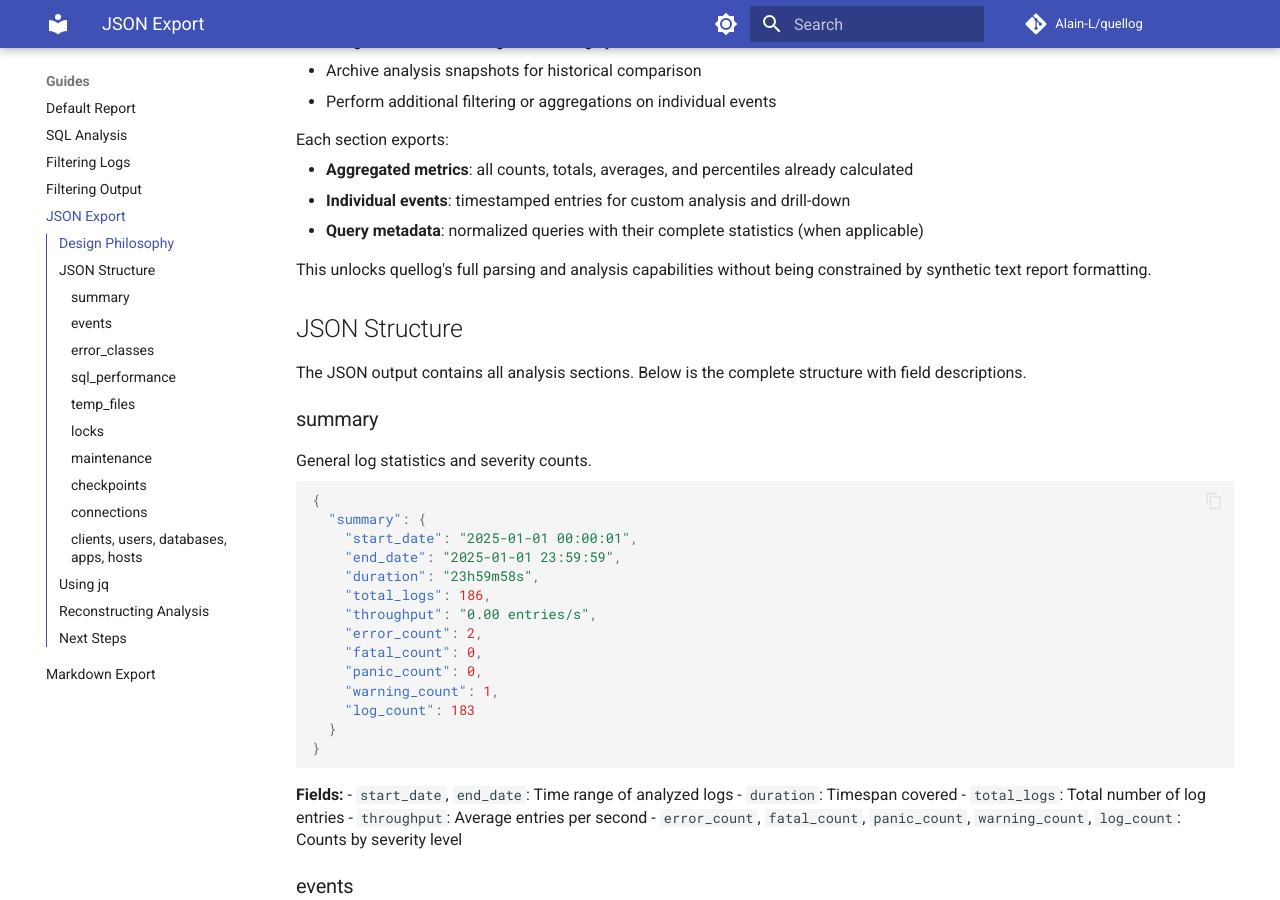
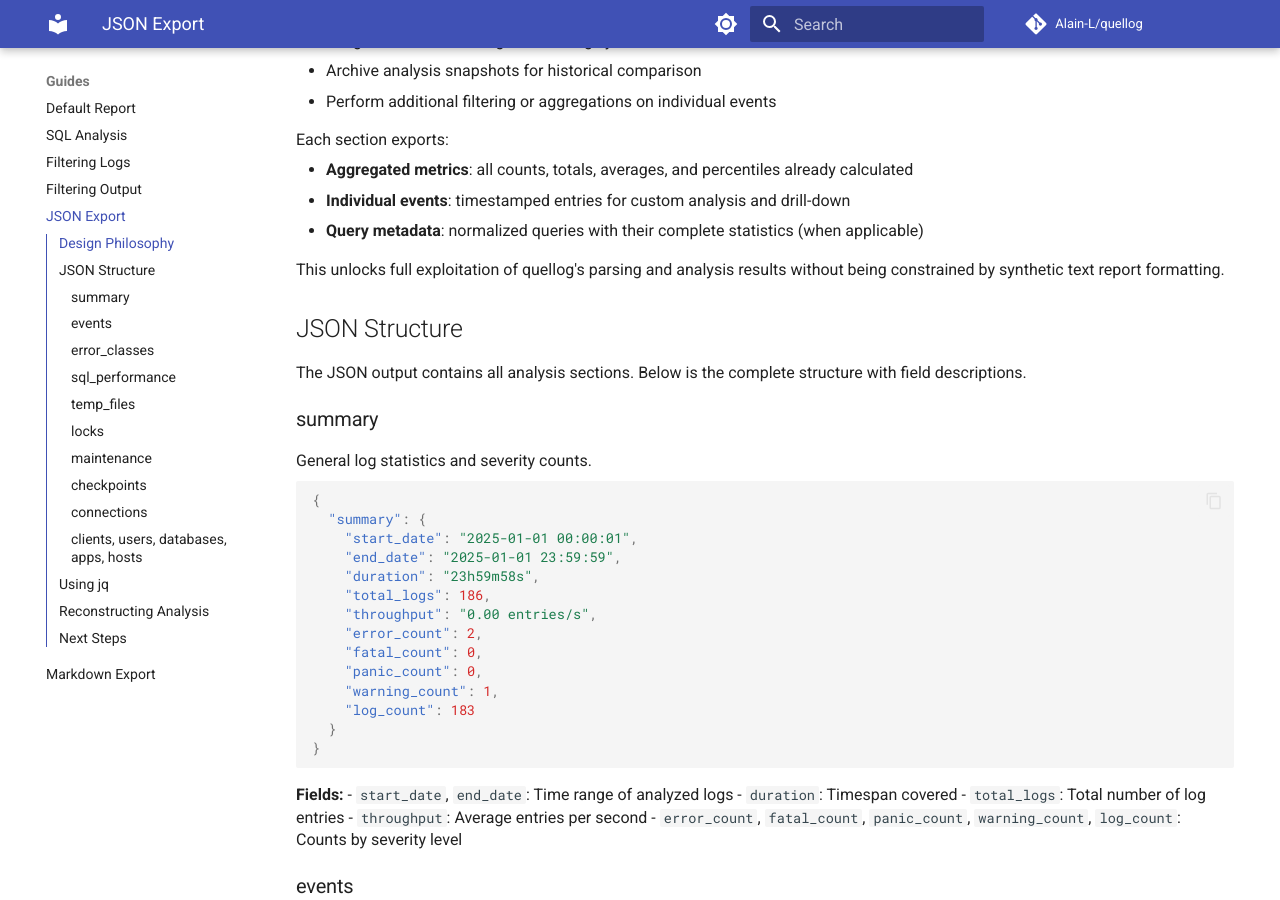
Before and after one commit to Alain-L/quellog, an MkDocs documentation site: the page built from docs/json-export.md, in a window 1280 px wide and 900 px high, scrolled down 596 px. Built offline with MkDocs 1.6.1 and Material for MkDocs 9.7.7, drawn with Linux system fonts in a browser that asks for light colours; comment, search, counter and statistics services are not loaded.

Commit message:
docs: precise wording - unlock exploitation of results
Clarify that JSON export unlocks exploitation of quellog's
analysis *results*, not the capabilities themselves.

```diff
--- a/docs/json-export.md
+++ b/docs/json-export.md
@@ -29,7 +29,7 @@ Each section exports:
 - **Individual events**: timestamped entries for custom analysis and drill-down
 - **Query metadata**: normalized queries with their complete statistics (when applicable)
 
-This unlocks quellog's full parsing and analysis capabilities without being constrained by synthetic text report formatting.
+This unlocks full exploitation of quellog's parsing and analysis results without being constrained by synthetic text report formatting.
 
 ## JSON Structure
 
```
